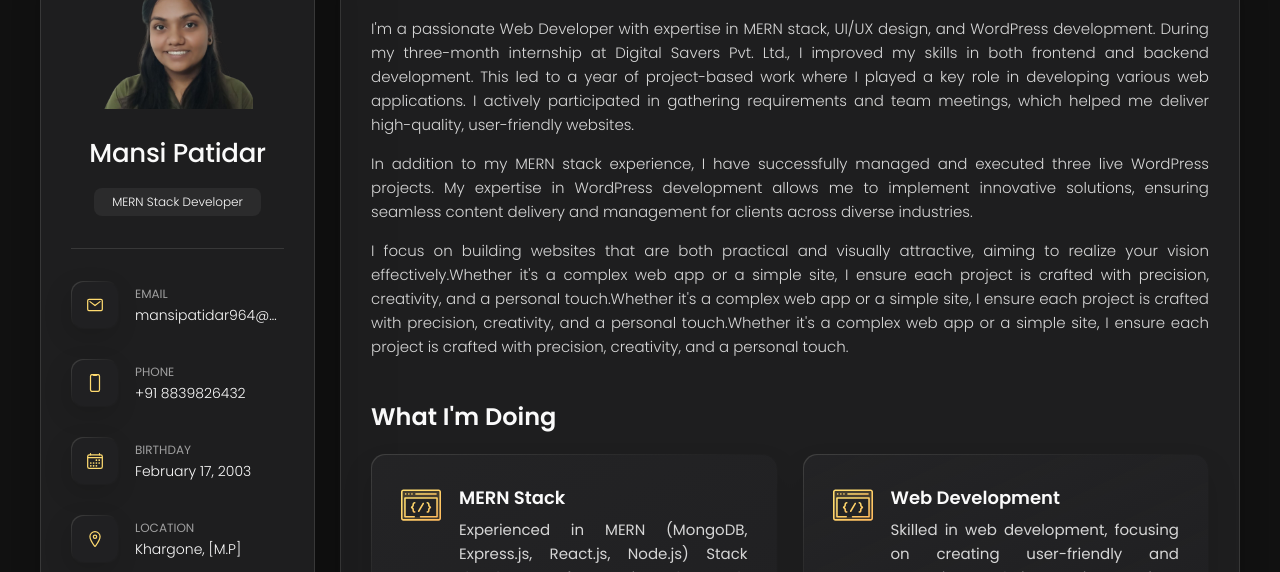
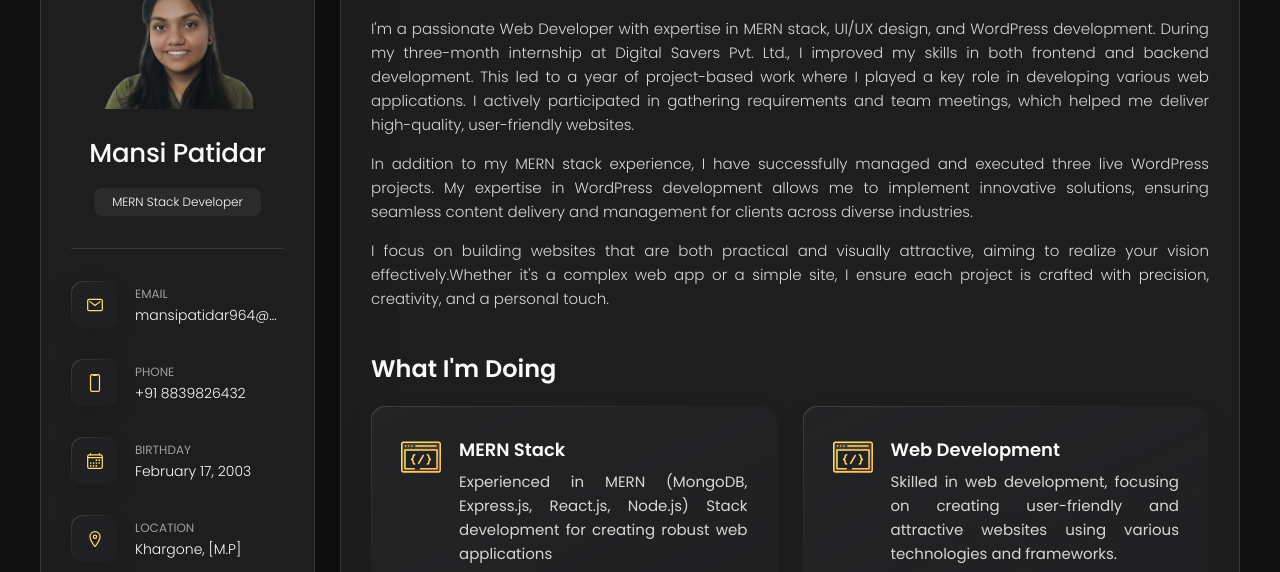
Before and after one commit to mansipatidar17/Portfolio, a plain HTML site: page index.html in a window 1280 px wide. Shown: the part 162-734 px from the top of the page. Drawn offline with nearby package versions, Linux system fonts and the light colour scheme.

Commit message:
Update index.html

```diff
--- a/index.html
+++ b/index.html
@@ -218,7 +218,7 @@ During my three-month internship at Digital Savers Pvt. Ltd., I improved my skil
           </p>
 
           <p>
-            I focus on building websites that are both practical and visually attractive, aiming to realize your vision effectively.Whether it's a complex web app or a simple site, I ensure each project is crafted with precision, creativity, and a personal touch.Whether it's a complex web app or a simple site, I ensure each project is crafted with precision, creativity, and a personal touch.Whether it's a complex web app or a simple site, I ensure each project is crafted with precision, creativity, and a personal touch.
+            I focus on building websites that are both practical and visually attractive, aiming to realize your vision effectively.Whether it's a complex web app or a simple site, I ensure each project is crafted with precision, creativity, and a personal touch.
           </p>
 
 
```
